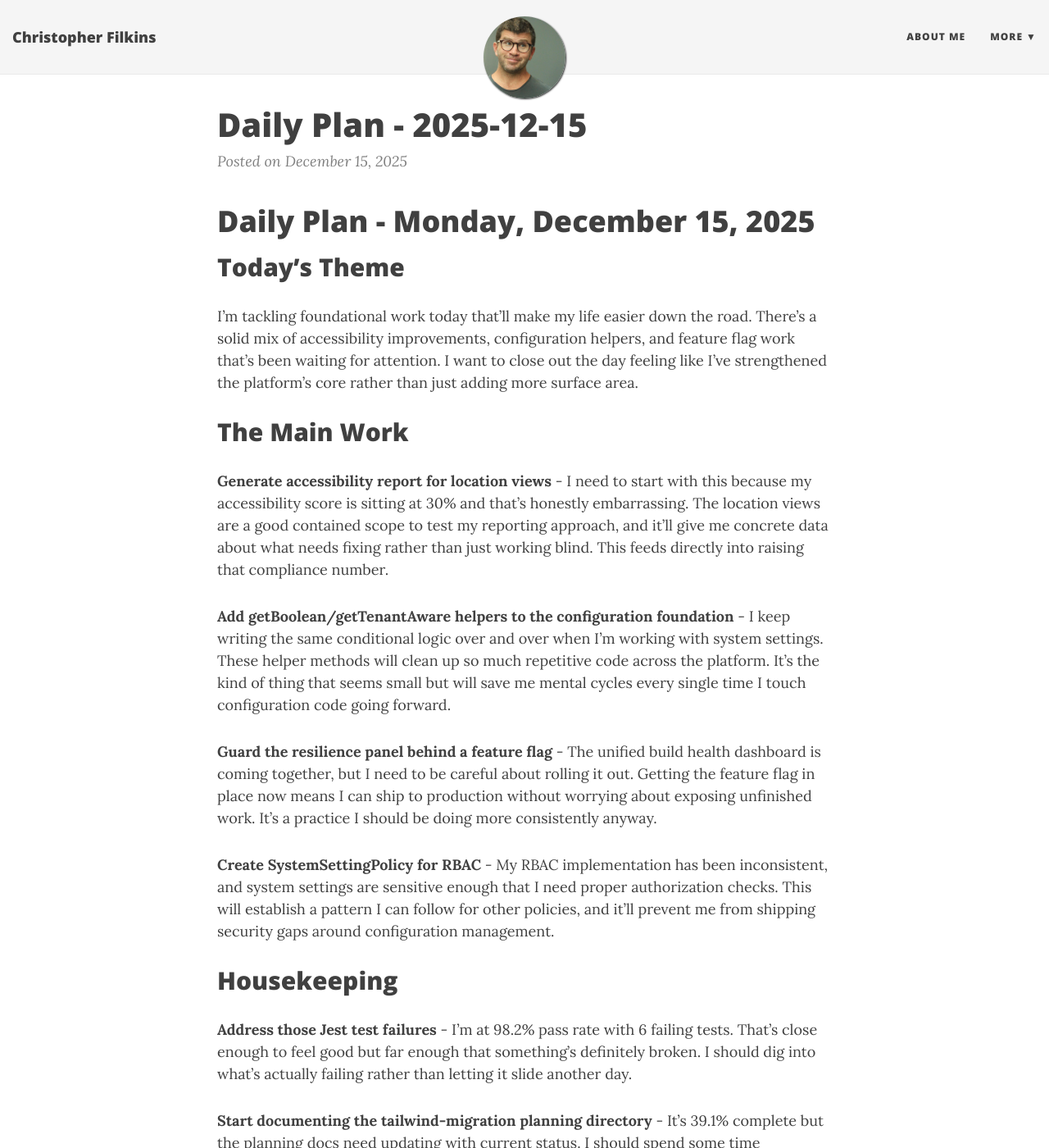
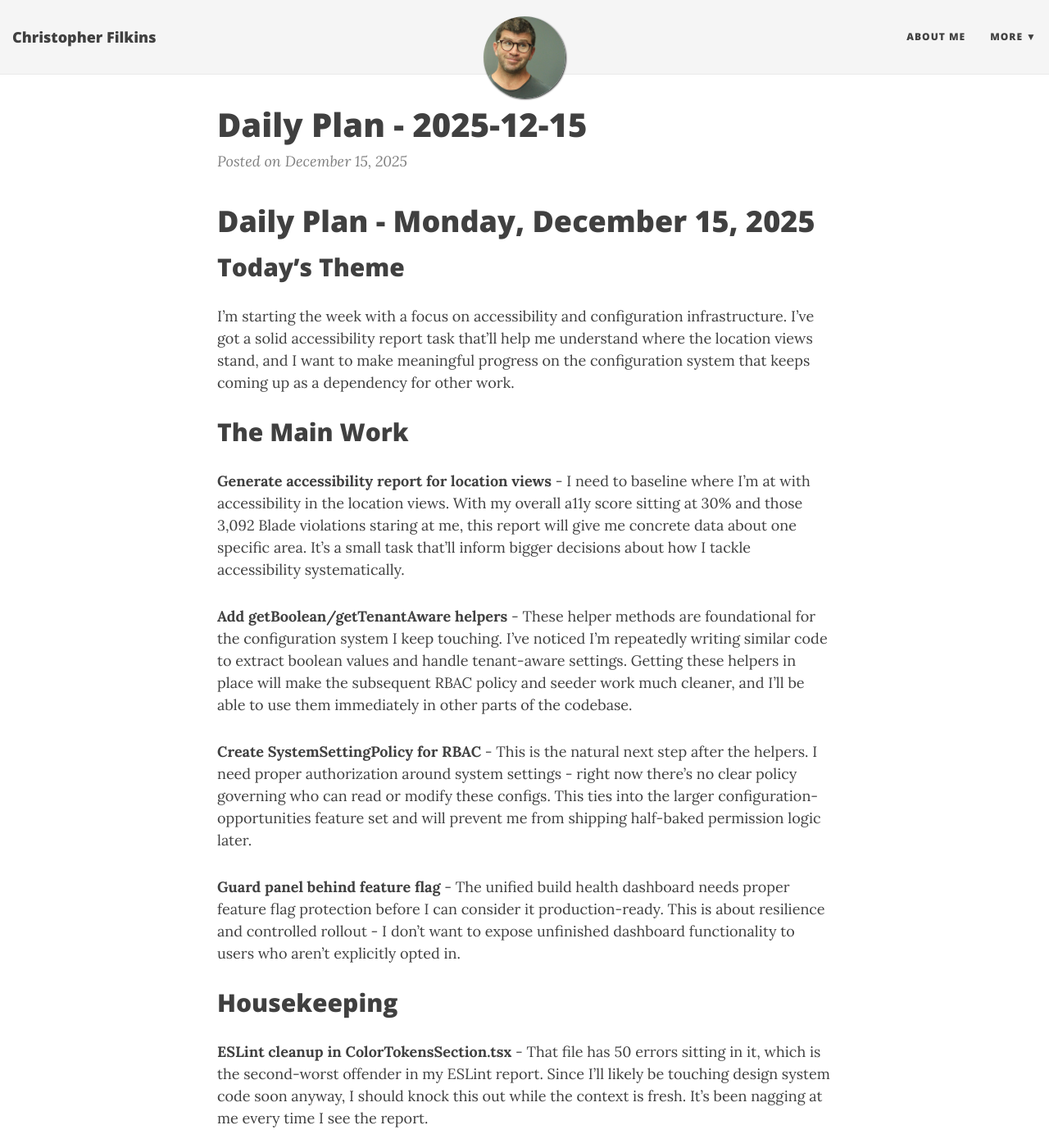
Before and after one commit to filchyboy/filchyboy.github.io, a Jekyll site: the page built from _posts/2025-12-15-todays-plan.md, in a window 1280 px wide and 1400 px high. Shown: the whole window at 82% size. Built offline with Jekyll 4.4.1, drawn with Linux system fonts in a browser that asks for light colours; nearby versions of some CDN libraries; some of the changed text lies outside the part shown.

Commit message:
Add daily plan: 2025-12-15

```diff
--- a/_posts/2025-12-15-todays-plan.md
+++ b/_posts/2025-12-15-todays-plan.md
@@ -7,24 +7,24 @@ date: 2025-12-15
 # Daily Plan - Monday, December 15, 2025
 
 ## Today's Theme
-I'm tackling foundational work today that'll make my life easier down the road. There's a solid mix of accessibility improvements, configuration helpers, and feature flag work that's been waiting for attention. I want to close out the day feeling like I've strengthened the platform's core rather than just adding more surface area.
+I'm starting the week with a focus on accessibility and configuration infrastructure. I've got a solid accessibility report task that'll help me understand where the location views stand, and I want to make meaningful progress on the configuration system that keeps coming up as a dependency for other work.
 
 ## The Main Work
 
-**Generate accessibility report for location views** - I need to start with this because my accessibility score is sitting at 30% and that's honestly embarrassing. The location views are a good contained scope to test my reporting approach, and it'll give me concrete data about what needs fixing rather than just working blind. This feeds directly into raising that compliance number.
+**Generate accessibility report for location views** - I need to baseline where I'm at with accessibility in the location views. With my overall a11y score sitting at 30% and those 3,092 Blade violations staring at me, this report will give me concrete data about one specific area. It's a small task that'll inform bigger decisions about how I tackle accessibility systematically.
 
-**Add getBoolean/getTenantAware helpers to the configuration foundation** - I keep writing the same conditional logic over and over when I'm working with system settings. These helper methods will clean up so much repetitive code across the platform. It's the kind of thing that seems small but will save me mental cycles every single time I touch configuration code going forward.
+**Add getBoolean/getTenantAware helpers** - These helper methods are foundational for the configuration system I keep touching. I've noticed I'm repeatedly writing similar code to extract boolean values and handle tenant-aware settings. Getting these helpers in place will make the subsequent RBAC policy and seeder work much cleaner, and I'll be able to use them immediately in other parts of the codebase.
 
-**Guard the resilience panel behind a feature flag** - The unified build health dashboard is coming together, but I need to be careful about rolling it out. Getting the feature flag in place now means I can ship to production without worrying about exposing unfinished work. It's a practice I should be doing more consistently anyway.
+**Create SystemSettingPolicy for RBAC** - This is the natural next step after the helpers. I need proper authorization around system settings - right now there's no clear policy governing who can read or modify these configs. This ties into the larger configuration-opportunities feature set and will prevent me from shipping half-baked permission logic later.
 
-**Create SystemSettingPolicy for RBAC** - My RBAC implementation has been inconsistent, and system settings are sensitive enough that I need proper authorization checks. This will establish a pattern I can follow for other policies, and it'll prevent me from shipping security gaps around configuration management.
+**Guard panel behind feature flag** - The unified build health dashboard needs proper feature flag protection before I can consider it production-ready. This is about resilience and controlled rollout - I don't want to expose unfinished dashboard functionality to users who aren't explicitly opted in.
 
 ## Housekeeping
 
-**Address those Jest test failures** - I'm at 98.2% pass rate with 6 failing tests. That's close enough to feel good but far enough that something's definitely broken. I should dig into what's actually failing rather than letting it slide another day.
+**ESLint cleanup in ColorTokensSection.tsx** - That file has 50 errors sitting in it, which is the second-worst offender in my ESLint report. Since I'll likely be touching design system code soon anyway, I should knock this out while the context is fresh. It's been nagging at me every time I see the report.
 
-**Start documenting the tailwind-migration planning directory** - It's 39.1% complete but the planning docs need updating with current status. I should spend some time refreshing the implementation plan so I know where I actually stand and what's left to do. Future me will thank present me for this.
+**Review planning directory: metadata** - This directory doesn't even have a description yet, and I keep seeing references to metadata concerns across different features. I should spend 20 minutes figuring out what belongs here and writing a brief description so I stop mentally tripping over it.
 
 ## Parked
 
-Nothing's explicitly blocked today, which is a nice change. I'm deliberately setting aside the Groundhogg idempotency work - that reserve/release pattern needs focused time and I want to knock out these foundational pieces first. The PHPStan work with 8,408 errors is also staying parked; that's a marathon effort that needs its own dedicated sprint.
+There's no blocked work today, which is great. I'm deliberately setting aside the Groundhogg idempotency work - both the reserve/release pattern and the tests. That's a 3-hour effort for each task, and I want to tackle those when I have a clear morning without interruptions. The session security migration is also sitting at 3 hours, and it's complex enough that I don't want to split my attention with it today.
```
